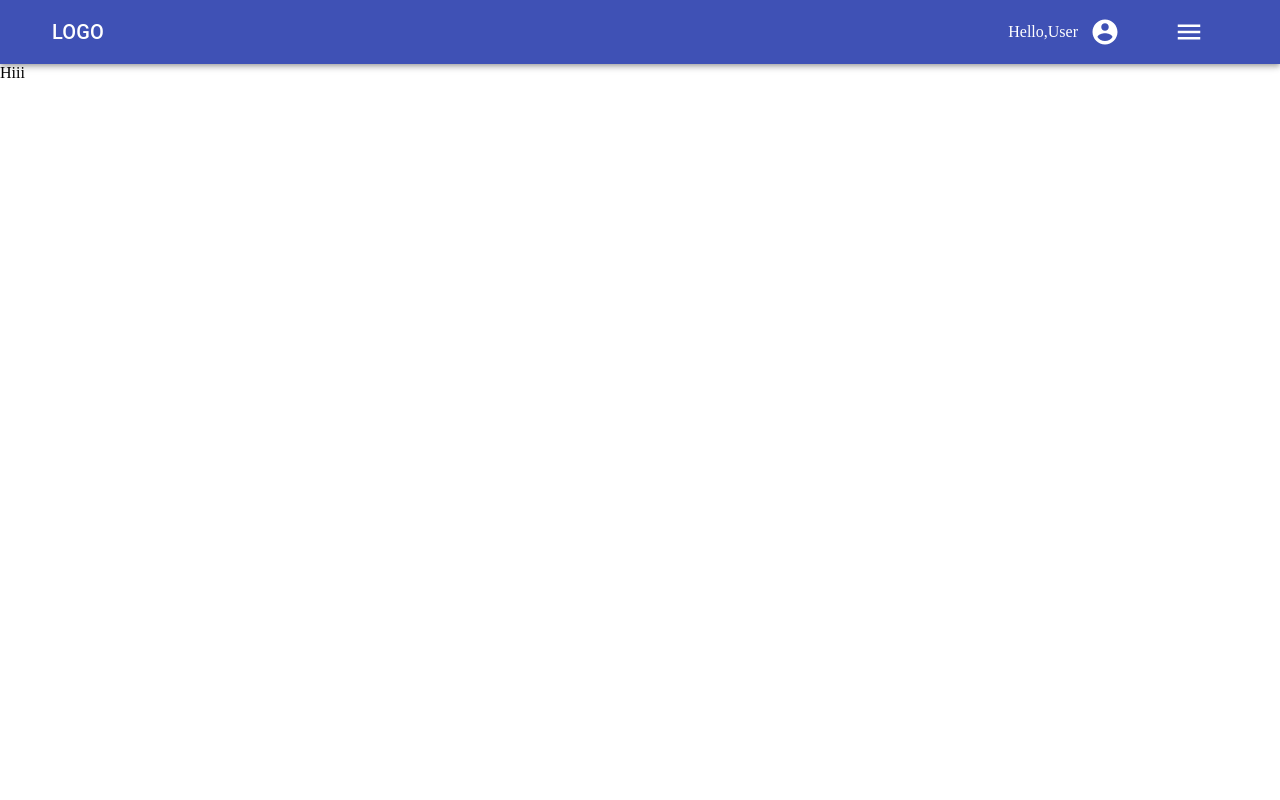
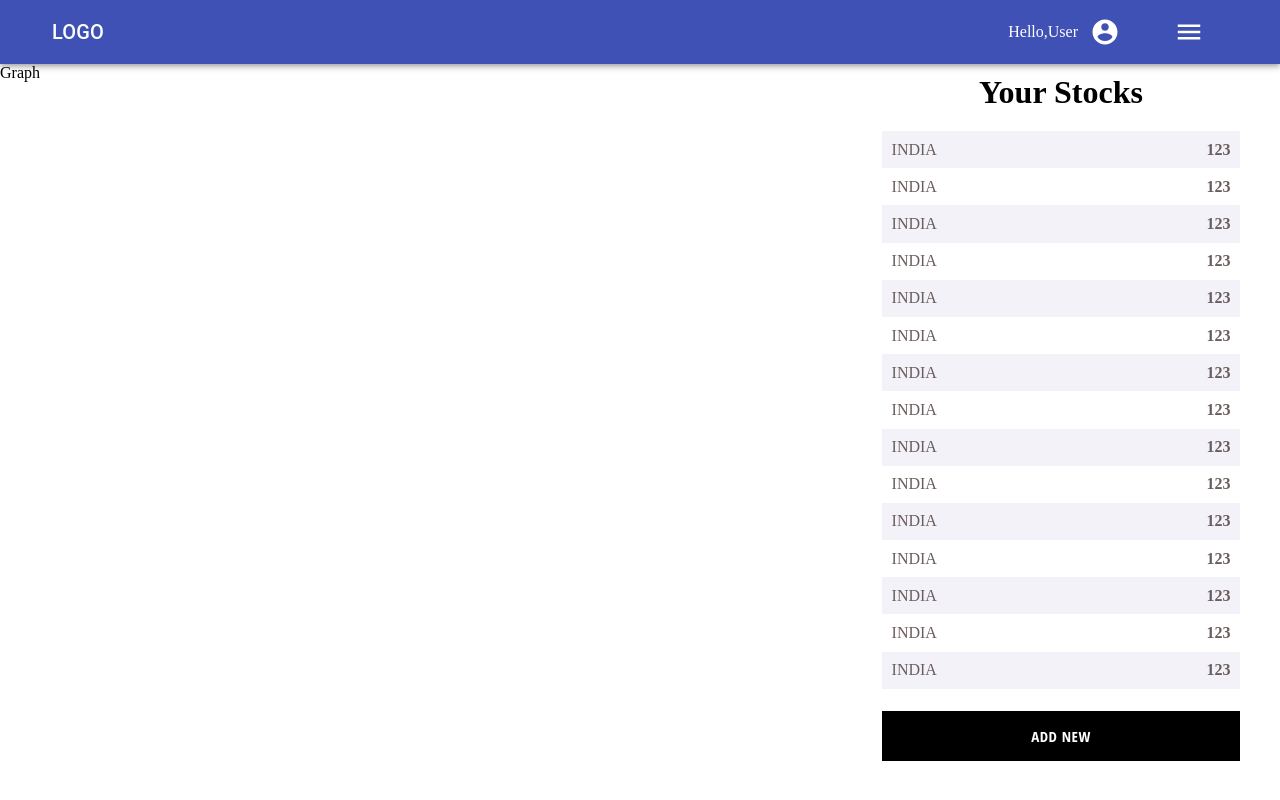
Before and after one commit to mittalsam20/Family-budget-tracker, a React (Create React App) app in the folder client/: page /investment in a window 1280 px wide. Built offline with nearby package versions, Linux system fonts and the light colour scheme.

Commit message:
added list component in investment page

```diff
--- /dev/null
+++ b/client/src/component/custom-button/CustomButton.js
@@ -0,0 +1,8 @@
+import React from "react";
+import "./custombutton.scss";
+
+const CustomButton = ({ text }) => {
+  return <button className="custom-button">{text}</button>;
+};
+
+export default CustomButton;
--- /dev/null
+++ b/client/src/component/custom-button/custombutton.scss
@@ -0,0 +1,24 @@
+.custom-button {
+  min-width: 165px;
+  width: 100%;
+  height: 50px;
+  letter-spacing: 0.5px;
+  line-height: 50px;
+  padding: 0 35px 0 35px;
+  font-size: 15px;
+  background-color: black;
+  color: white;
+  text-transform: uppercase;
+  font-family: "Open Sans Condensed";
+  font-weight: bolder;
+  border: none;
+  cursor: pointer;
+  display: flex;
+  justify-content: center;
+
+  &:hover {
+    background-color: white;
+    color: black;
+    border: 1px solid black;
+  }
+}
--- /dev/null
+++ b/client/src/component/investment/list/List.js
@@ -0,0 +1,160 @@
+import React from "react";
+import CustomButton from "../../custom-button/CustomButton";
+import "./List.scss";
+
+const List = () => {
+  return (
+    <div className="list">
+      <div className="heading">
+        <h1>Your Stocks</h1>
+      </div>
+
+      <div className="table">
+        <tr>
+          <td>INDIA</td>
+          <td>
+            <strong>123</strong>
+          </td>
+        </tr>
+        <tr>
+          <td>INDIA</td>
+          <td>
+            <strong>123</strong>
+          </td>
+        </tr>
+        <tr>
+          <td>INDIA</td>
+          <td>
+            <strong>123</strong>
+          </td>
+        </tr>
+        <tr>
+          <td>INDIA</td>
+          <td>
+            <strong>123</strong>
+          </td>
+        </tr>
+        <tr>
+          <td>INDIA</td>
+          <td>
+            <strong>123</strong>
+          </td>
+        </tr>
+        <tr>
+          <td>INDIA</td>
+          <td>
+            <strong>123</strong>
+          </td>
+        </tr>
+        <tr>
+          <td>INDIA</td>
+          <td>
+            <strong>123</strong>
+          </td>
+        </tr>
+        <tr>
+          <td>INDIA</td>
+          <td>
+            <strong>123</strong>
+          </td>
+        </tr>
+        <tr>
+          <td>INDIA</td>
+          <td>
+            <strong>123</strong>
+          </td>
+        </tr>
+        <tr>
+          <td>INDIA</td>
+          <td>
+            <strong>123</strong>
+          </td>
+        </tr>
+        <tr>
+          <td>INDIA</td>
+          <td>
+            <strong>123</strong>
+          </td>
+        </tr>
+        <tr>
+          <td>INDIA</td>
+          <td>
+            <strong>123</strong>
+          </td>
+        </tr>
+        <tr>
+          <td>INDIA</td>
+          <td>
+            <strong>123</strong>
+          </td>
+        </tr>
+        <tr>
+          <td>INDIA</td>
+          <td>
+            <strong>123</strong>
+          </td>
+        </tr>
+        <tr>
+          <td>INDIA</td>
+          <td>
+            <strong>123</strong>
+          </td>
+        </tr>
+        <tr>
+          <td>INDIA</td>
+          <td>
+            <strong>123</strong>
+          </td>
+        </tr>
+        <tr>
+          <td>INDIA</td>
+          <td>
+            <strong>123</strong>
+          </td>
+        </tr>
+        <tr>
+          <td>INDIA</td>
+          <td>
+            <strong>123</strong>
+          </td>
+        </tr>
+        <tr>
+          <td>INDIA</td>
+          <td>
+            <strong>123</strong>
+          </td>
+        </tr>
+        <tr>
+          <td>INDIA</td>
+          <td>
+            <strong>123</strong>
+          </td>
+        </tr>
+        <tr>
+          <td>INDIA</td>
+          <td>
+            <strong>123</strong>
+          </td>
+        </tr>
+        <tr>
+          <td>INDIA</td>
+          <td>
+            <strong>123</strong>
+          </td>
+        </tr>
+        <tr>
+          <td>INDIA</td>
+          <td>
+            <strong>123</strong>
+          </td>
+        </tr>
+      </div>
+
+      <div className="button">
+        <CustomButton text={"Add New"} />
+      </div>
+    </div>
+  );
+};
+
+export default List;
--- /dev/null
+++ b/client/src/component/investment/list/List.scss
@@ -0,0 +1,33 @@
+.list {
+  display: flex;
+  flex-direction: column;
+
+  .heading {
+    padding-top: 10px;
+    text-align: center;
+  }
+
+  .table {
+    margin-top: 20px;
+    overflow: scroll;
+    height: 70vh;
+    color: #6a5d5d;
+
+    tr {
+      display: flex;
+      justify-content: space-between;
+
+      td {
+        padding: 0.6rem;
+      }
+    }
+
+    tr:nth-of-type(odd) {
+      background-color: #f3f2f8;
+    }
+  }
+
+  .button {
+    padding-top: 20px;
+  }
+}
--- a/client/src/pages/investment/Investment.js
+++ b/client/src/pages/investment/Investment.js
@@ -1,9 +1,13 @@
 import React from "react";
-
+import List from "../../component/investment/list/List";
+import "./Investment.scss";
 function Investment() {
   return (
-    <div>
-      <div>Hiii</div>
+    <div className="investment">
+      <div className="graph">Graph</div>
+      <div className="list">
+        <List />
+      </div>
     </div>
   );
 }
--- a/client/src/pages/investment/Investment.scss
+++ b/client/src/pages/investment/Investment.scss
@@ -0,0 +1,13 @@
+.investment {
+  display: flex;
+  justify-content: space-between;
+
+  .graph {
+    flex: 7;
+  }
+
+  .list {
+    flex: 3;
+    padding-right: 20px;
+  }
+}
```
Also changed, not shown: client/src/component/investment/graph/Graph.js (added), client/src/component/investment/graph/Graph.scss (added).
